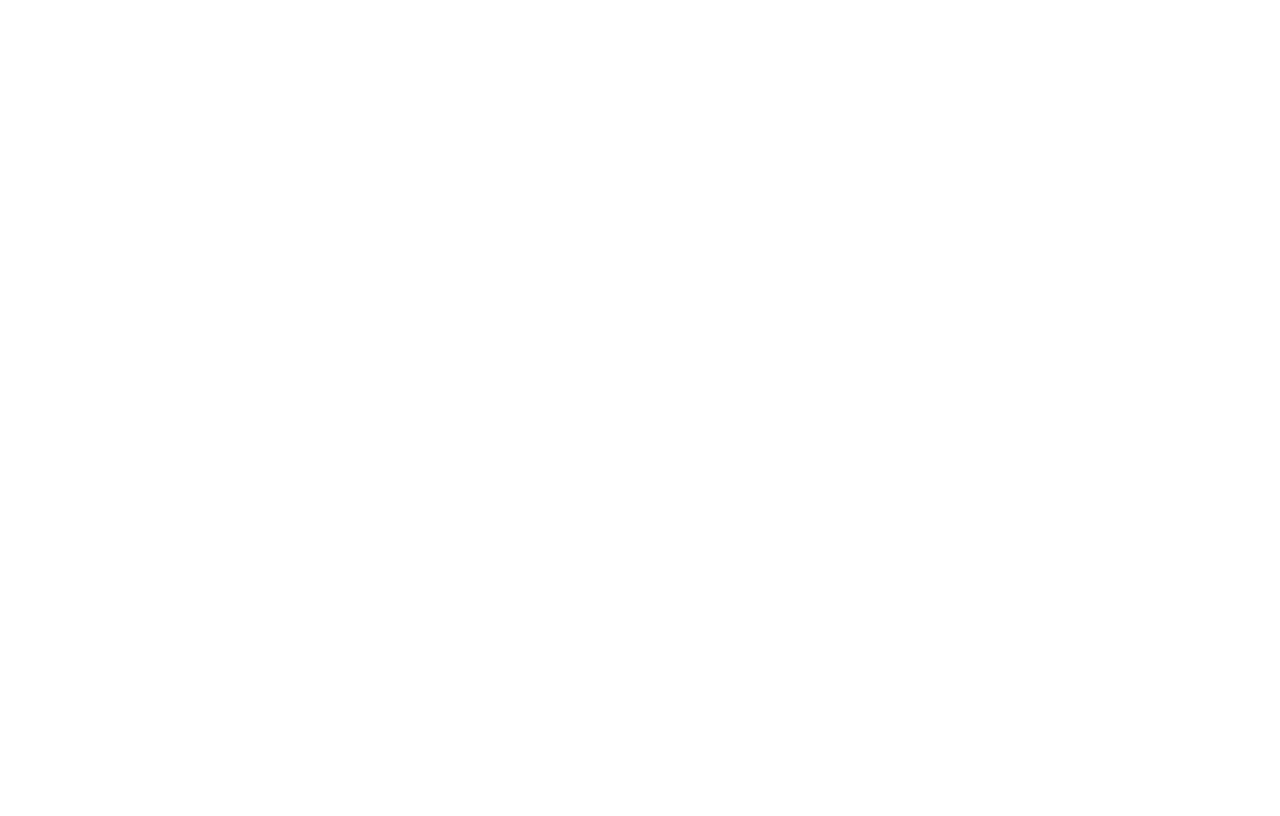
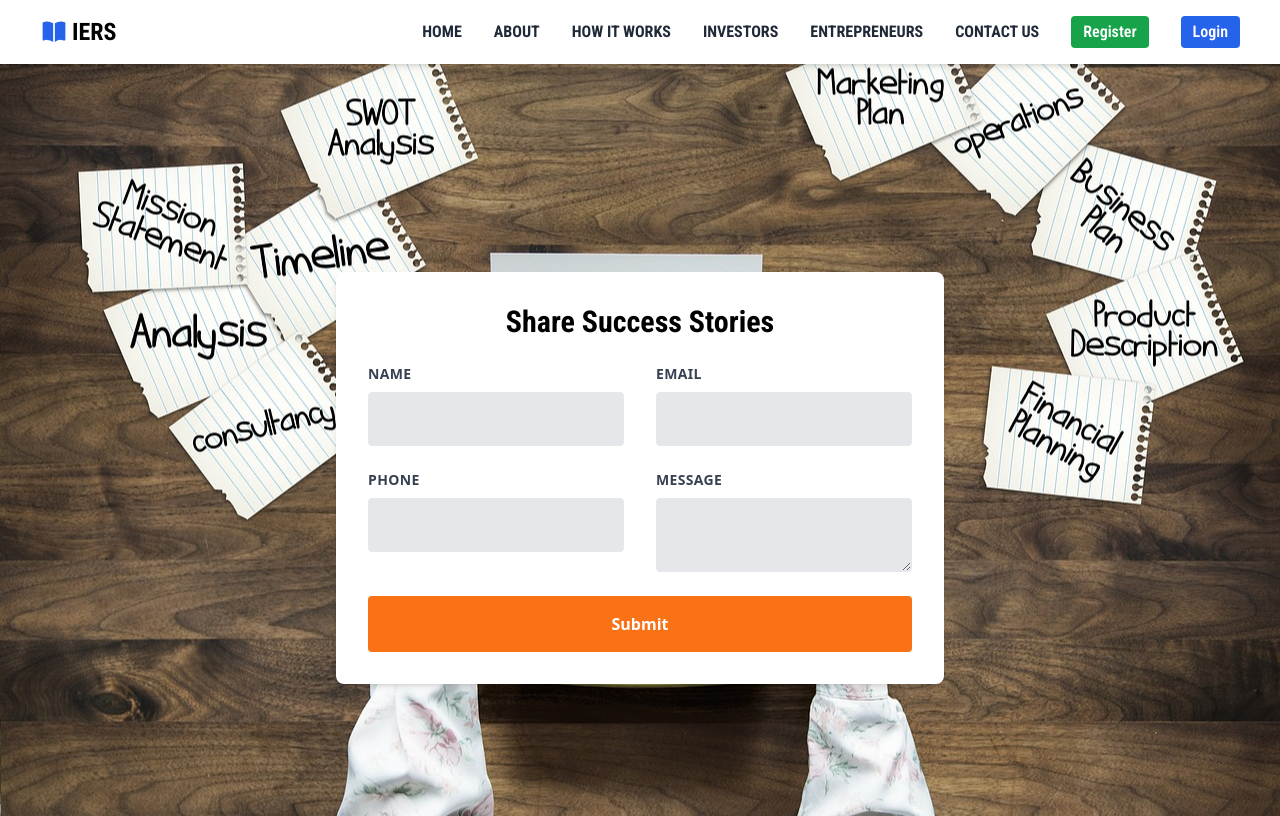
Before and after one commit to huzaifa898/fyp, a React (Create React App) app: page /fyp/getqoutes in a window 1280 px wide. Before the commit this address had no page. Built offline with nearby package versions, Linux system fonts and the light colour scheme.

Commit message:
changes inn some files to make more attractive our home page

```diff
--- a/src/App.js
+++ b/src/App.js
@@ -8,6 +8,7 @@
 import Login from './components/Login';
 import Scroll from './components/Scroll';
 import LearnMore from './components/Learnmore';
+import Getqoutes from './components/Getqoutes';
 function App() {
   return (
     <div>
@@ -20,6 +21,7 @@
         <Route path="/register" element={<Register />} />
         <Route path="/login" element={<Login />} />
         <Route path="/learn-more" element={<LearnMore />}/>
+        <Route path='/getqoutes' element={<Getqoutes/>}/>
       </Routes>
     </div>
   );
--- /dev/null
+++ b/src/components/Getqoutes.jsx
@@ -0,0 +1,115 @@
+import React, { useState } from 'react';
+import qoutes from "../images/qoutes.jpg"
+import Header from './Header';
+const Getqoutes = () => {
+  const [name, setName] = useState('');
+  const [email, setEmail] = useState('');
+  const [phone, setPhone] = useState('');
+  const [message, setMessage] = useState('');
+
+  const handleFormSubmit = (e) => {
+    e.preventDefault();
+    // Validate form data
+    if (!name || !email || !phone || !message) {
+      alert('Please fill in all fields');
+      return;
+    }
+    // Send form data to server or perform other actions
+    console.log('Form submitted:', { name, email, phone, message });
+  };
+
+  return (
+    <div>
+        <Header/>
+    <div
+      className="h-screen w-screen bg-cover bg-center mt-4"
+      style={{
+        backgroundImage: `url(${qoutes})`
+      }}
+    >
+      <div className="container mx-auto p-8 pt-64 flex justify-center">
+        <div className="bg-white rounded-lg shadow-md p-8 w-full md:w-2/3 lg:w-1/2 xl:w-1/2">
+          <h2 className="text-3xl font-bold mb-6 text-center font-abc">Share Success Stories</h2>
+          <form onSubmit={handleFormSubmit}>
+            <div className="flex flex-wrap -mx-4 mb-6">
+              <div className="w-full md:w-1/2 px-4 mb-6 md:mb-0">
+                <label
+                  className="block uppercase tracking-wide text-gray-700 text-sm font-bold mb-2"
+                  htmlFor="name"
+                >
+                  Name
+                </label>
+                <input
+                  className="appearance-none block w-full bg-gray-200 text-gray-700 border border-gray-200 rounded py-4 px-6 leading-tight focus:outline-none focus:bg-white"
+                  id="name"
+                  type="text"
+                  value={name}
+                  onChange={(e) => setName(e.target.value)}
+                  required
+                />
+              </div>
+              <div className="w-full md:w-1/2 px-4">
+                <label
+                  className="block uppercase tracking-wide text-gray-700 text-sm font-bold mb-2"
+                  htmlFor="email"
+                >
+                  Email
+                </label>
+                <input
+                  className="appearance-none block w-full bg-gray-200 text-gray-700 border border-gray-200 rounded py-4 px-6 leading-tight focus:outline-none focus:bg-white"
+                  id="email"
+                  type="email"
+                  value={email}
+                  onChange={(e) => setEmail(e.target.value)}
+                  required
+                />
+              </div>
+            </div>
+            <div className="flex flex-wrap -mx-4 mb-6">
+              <div className="w-full md:w-1/2 px-4 mb-6 md:mb-0">
+                <label
+                  className="block uppercase tracking-wide text-gray-700 text-sm font-bold mb-2"
+                  htmlFor="phone"
+                >
+                  Phone
+                </label>
+                <input
+                  className="appearance-none block w-full bg-gray-200 text-gray-700 border border-gray-200 rounded py-4 px-6 leading-tight focus:outline-none focus:bg-white"
+                  id="phone"
+                  type="tel"
+                  value={phone}
+                  onChange={(e) => setPhone(e.target.value)}
+                  required
+                />
+              </div>
+              <div className="w-full md:w-1/2 px-4">
+                <label
+                  className="block uppercase tracking-wide text-gray-700 text-sm font-bold mb-2"
+                  htmlFor="message"
+                >
+                  Message
+                </label>
+                <textarea
+                  className="appearance-none block w-full bg-gray-200 text-gray-700 border border-gray-200 rounded py-4 px-6 leading-tight focus:outline-none focus:bg-white"
+                  id="message"
+                  value={message}
+                  onChange={(e) => setMessage(e.target.value)}
+                  required
+                />
+              </div>
+            </div>
+            <button
+              className="bg-orange-500 hover:bg-orange-700 text-white font-bold py-4 px-8 rounded w-full"
+              type="submit"
+            >
+              Submit
+            </button>
+          </form>
+        </div>
+      </div>
+    </div>
+    </div>
+  );
+};
+
+export default Getqoutes;
--- a/src/components/Qoutes.jsx
+++ b/src/components/Qoutes.jsx
@@ -1,19 +1,22 @@
 import React from 'react';
-
+import { Link } from 'react-router-dom';
 const HomePageSection = () => {
   return (
     <section
-      className="relative h-5/6 bg-cover bg-center"
+      className="relative  h-4/5 bg-cover bg-center"
       style={{
-        backgroundImage: `url(https://cdn.pixabay.com/photo/2019/03/02/11/23/startup-4029671_1280.jpg)`,
+        backgroundImage: `url(https://cdn.pixabay.com/photo/2018/08/15/08/49/company-3607511_1280.jpg)`,
       }}
     >
       <div className="container mx-auto px-4">
         <div className="flex flex-col items-center text-center">
+          <Link to="/getqoutes">
+          <button className="mt-10 bg-blue-500 hover:bg-blue-700 text-white font-bold mt-96 mb-4 py-3 px-6 font-abc rounded-full focus:outline-none focus:shadow-outline">
+            SHARE SUCCESS
+          </button>
+          </Link>
 
-          <button className="mt-10 bg-blue-500 hover:bg-blue-700 text-white font-bold mt-56 mb-12 py-3 px-6 font-abc rounded-full focus:outline-none focus:shadow-outline">
-            GET QUOTATION
-          </button>
+
         </div>
       </div>
     </section>
```
Also changed, not shown: src/images/qoutes.jpg (added).
